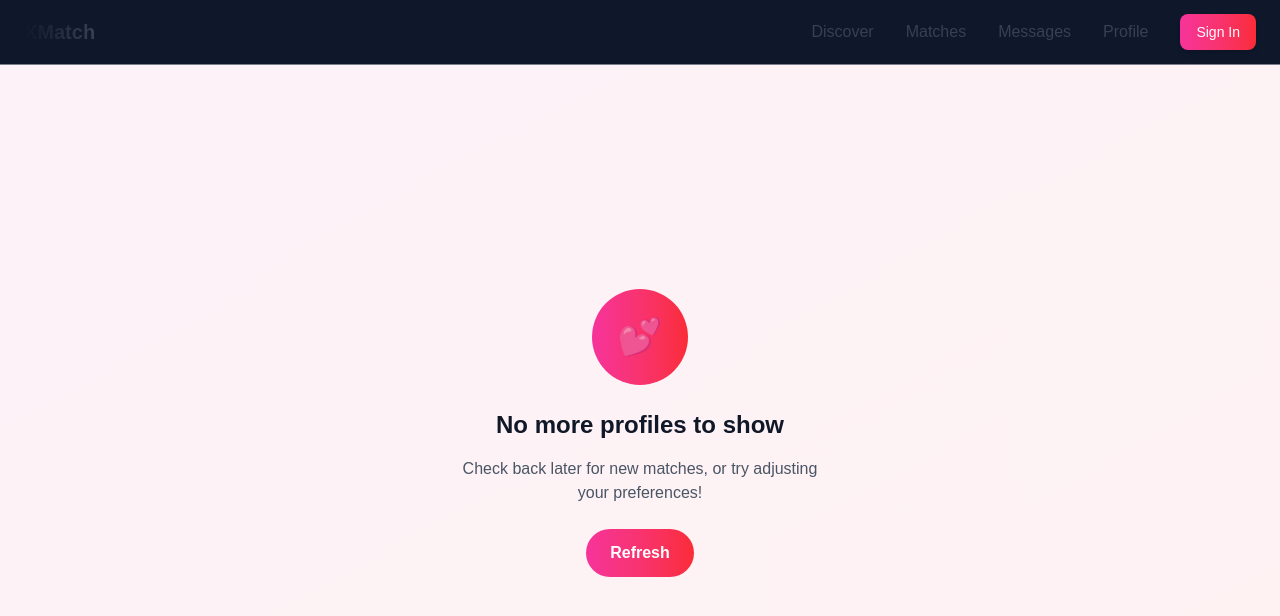
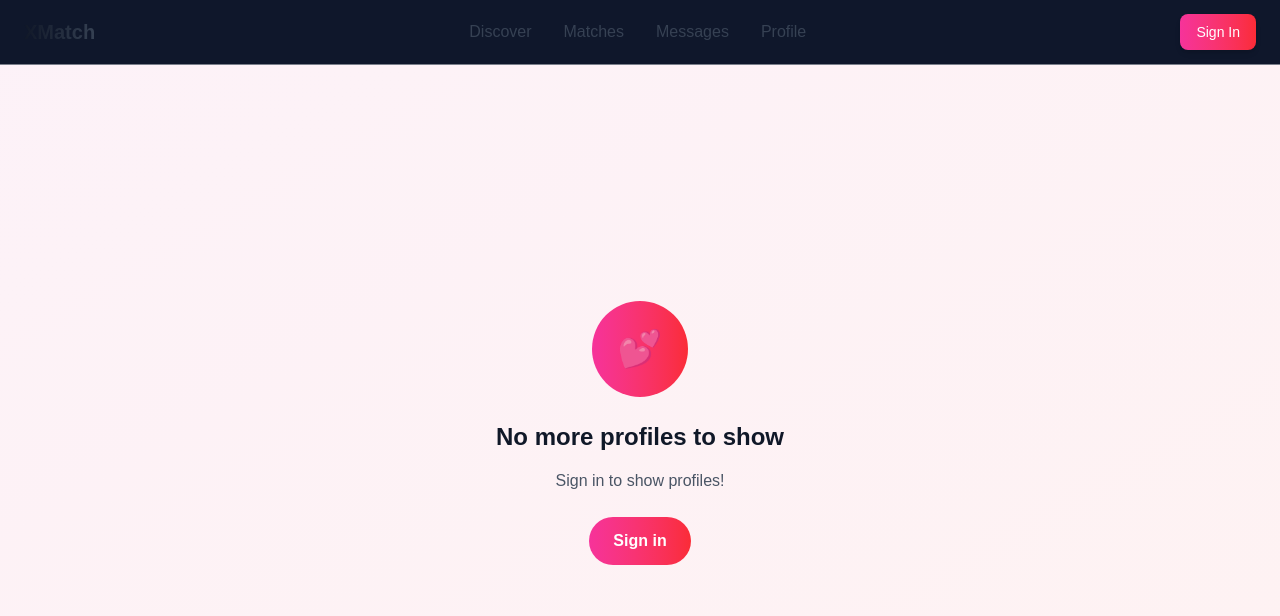
Before and after one commit to Rishabjs03/tinder-clone, a Next.js app: page /matches in a window 1280 px wide. Shown: the top 616 px of the page. Built offline with nearby package versions, Linux system fonts and the light colour scheme; no server answers.

Commit message:
fixed all the typo bugs and built the ui

```diff
--- a/app/chat/page.tsx
+++ b/app/chat/page.tsx
@@ -5,6 +5,8 @@ import { useEffect, useState } from "react";
 import { UserProfile } from "../profile/page";
 import Link from "next/link";
 import Image from "next/image";
+import { useAuth } from "@/contexts/auth-context";
+import { useRouter } from "next/navigation";
 
 interface ChatData {
   id: string;
@@ -15,6 +17,8 @@ interface ChatData {
 }
 
 export default function ChatPage() {
+  const { user } = useAuth();
+  const router = useRouter();
   const [chats, setchats] = useState<ChatData[]>([]);
 
   const [error, seterror] = useState<string | null>(null);
@@ -93,13 +97,25 @@ export default function ChatPage() {
                 No conversations yet
               </h2>
               <p className="text-gray-600 dark:text-gray-400 mb-6">
-                Start swiping to find matches and begin conversations!
+                {user ? (
+                  <span>
+                    Start swiping to find matches and begin conversations!
+                  </span>
+                ) : (
+                  <span onClick={() => router.push("/auth")}>
+                    Sign in to show your conversation
+                  </span>
+                )}
               </p>
               <Link
                 href="/matches"
                 className="bg-gradient-to-r from-pink-500 to-red-500 text-white font-semibold py-3 px-6 rounded-full hover:from-pink-600 hover:to-red-600 transition-all duration-200"
               >
-                Start Swiping
+                {user ? (
+                  <span>Start Swiping</span>
+                ) : (
+                  <span onClick={() => router.push("/auth")}>Sign in</span>
+                )}
               </Link>
             </div>
           ) : (
--- a/app/matches/list/page.tsx
+++ b/app/matches/list/page.tsx
@@ -1,16 +1,20 @@
 "use client";
 
 import { UserProfile } from "@/app/profile/page";
+import { useAuth } from "@/contexts/auth-context";
 import { getUserMatches } from "@/lib/actions/matches";
 import Image from "next/image";
 import Link from "next/link";
+import { useRouter } from "next/navigation";
 
 import { useEffect, useState } from "react";
 
 export default function MatchedList() {
+  const { user } = useAuth();
   const [matches, setmatches] = useState<UserProfile[]>([]);
   const [loading, setloading] = useState(true);
   const [error, seterror] = useState<string | null>(null);
+  const router = useRouter();
   useEffect(() => {
     async function loadMatchedList() {
       try {
@@ -73,13 +77,21 @@ export default function MatchedList() {
               No matches yet
             </h2>
             <p className="text-gray-600 dark:text-gray-400 mb-6">
-              Start swiping to find your perfect match!
+              {user ? (
+                <span>Start swiping to find your perfect match!</span>
+              ) : (
+                <span>Sign in to find your perfect match!</span>
+              )}
             </p>
             <Link
               href="/matches"
               className="bg-gradient-to-r from-pink-500 to-red-500 text-white font-semibold py-3 px-6 rounded-full hover:from-pink-600 hover:to-red-600 transition-all duration-200"
             >
-              Start Swiping
+              {user ? (
+                <span>Start Swiping</span>
+              ) : (
+                <span onClick={() => router.push("/auth")}>Sign in</span>
+              )}
             </Link>
           </div>
         ) : (
--- a/app/matches/page.tsx
+++ b/app/matches/page.tsx
@@ -7,8 +7,10 @@ import { useRouter } from "next/navigation";
 import MatchCard from "@/components/MatchCard";
 import MatchButton from "@/components/MatchButtons";
 import MatchNotification from "@/components/MatchNotification";
+import { useAuth } from "@/contexts/auth-context";
 
 export default function MatchPage() {
+  const { user } = useAuth();
   const [potentialMatch, setpotentialMatch] = useState<UserProfile[]>([]);
   const [loading, setloading] = useState<boolean>(true);
   const [currentIndex, setcurrentIndex] = useState(0);
@@ -79,13 +81,27 @@ export default function MatchPage() {
             No more profiles to show
           </h2>
           <p className="text-gray-600 dark:text-gray-400 mb-6">
-            Check back later for new matches, or try adjusting your preferences!
+            {user ? (
+              <span>
+                {" "}
+                Check back later for new matches, or try adjusting your
+                preferences!
+              </span>
+            ) : (
+              <span onClick={() => router.push("?auth")}>
+                Sign in to show profiles!
+              </span>
+            )}
           </p>
           <button
             onClick={() => setcurrentIndex(0)}
             className="bg-gradient-to-r from-pink-500 to-red-500 text-white font-semibold py-3 px-6 rounded-full hover:from-pink-600 hover:to-red-600 transition-all duration-200"
           >
-            Refresh
+            {user ? (
+              <span>Refresh</span>
+            ) : (
+              <span onClick={() => router.push("/auth")}>Sign in</span>
+            )}
           </button>
         </div>
         {showMatchNotification && matchedUser && (
--- a/app/page.tsx
+++ b/app/page.tsx
@@ -15,7 +15,6 @@ export default function Home() {
 
   return (
     <div className="min-h-screen bg-gradient-to-br from-slate-50 to-pink-50 dark:from-slate-900 dark:to-slate-800 flex items-center justify-center">
-      {/* Hero Section - Full Page */}
       <section className="relative overflow-hidden w-full">
         <div className="absolute inset-0 "></div>
         <div className="relative container mx-auto px-6 py-20 lg:py-32">
--- a/app/profile/page.tsx
+++ b/app/profile/page.tsx
@@ -4,6 +4,8 @@ import { GetProfiles } from "@/lib/actions/profile";
 import { useEffect, useState } from "react";
 import Link from "next/link";
 import Image from "next/image";
+import { useRouter } from "next/navigation";
+import { useAuth } from "@/contexts/auth-context";
 
 export interface UserProfile {
   id: string;
@@ -34,6 +36,8 @@ export interface UserPreferences {
 }
 
 export default function ProfilePage() {
+  const { user } = useAuth();
+  const router = useRouter();
   const [profile, setProfile] = useState<UserProfile | null>(null);
   const [loading, setLoading] = useState(true);
   const [error, setError] = useState<string | null>(null);
@@ -99,13 +103,24 @@ export default function ProfilePage() {
             Profile not found
           </h2>
           <p className="text-gray-600 dark:text-gray-400 mb-6">
-            {error || "Unable to load your profile. Please try again."}
+            {user ? (
+              <span>
+                {" "}
+                {error || "Unable to load your profile. Please try again."}
+              </span>
+            ) : (
+              <span>Sign in to show your profile!</span>
+            )}
           </p>
           <button
             onClick={() => window.location.reload()}
             className="bg-gradient-to-r from-pink-500 to-red-500 text-white font-semibold py-3 px-6 rounded-full hover:from-pink-600 hover:to-red-600 transition-all duration-200"
           >
-            Retry
+            {user ? (
+              <span>Retry</span>
+            ) : (
+              <span onClick={() => router.push("/auth")}>Sign in</span>
+            )}
           </button>
         </div>
       </div>
--- a/components/ChatHeaders.tsx
+++ b/components/ChatHeaders.tsx
@@ -72,7 +72,7 @@ export default function ChatHeader({ user, onVideoCall }: ChatHeaderProps) {
           </div>
         </div>
 
-        <div className="flex items-center space-x-2">
+        {/* <div className="flex items-center space-x-2">
           <button
             onClick={onVideoCall}
             className="p-3 rounded-full bg-gradient-to-r from-blue-500 to-purple-500 text-white hover:from-blue-600 hover:to-purple-600 transition-all duration-200 shadow-lg hover:shadow-xl"
@@ -92,7 +92,7 @@ export default function ChatHeader({ user, onVideoCall }: ChatHeaderProps) {
               />
             </svg>
           </button>
-        </div>
+        </div> */}
       </div>
     </div>
   );
--- a/components/Navbar.tsx
+++ b/components/Navbar.tsx
@@ -39,6 +39,7 @@ export default function Navbar() {
             >
               Profile
             </Link>
+          </div>
           {user ? (
             <button
               onClick={signOut}
@@ -69,7 +70,6 @@ export default function Navbar() {
           )}
         </div>
       </div>
-      </div>
     </nav>
   );
 }
```
Lines whose indentation alone changed are shown as unchanged.
